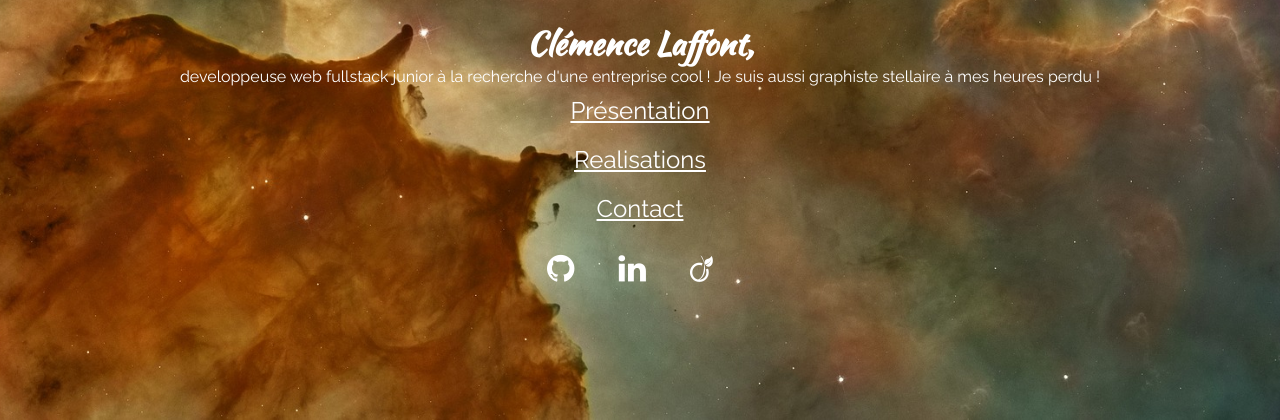
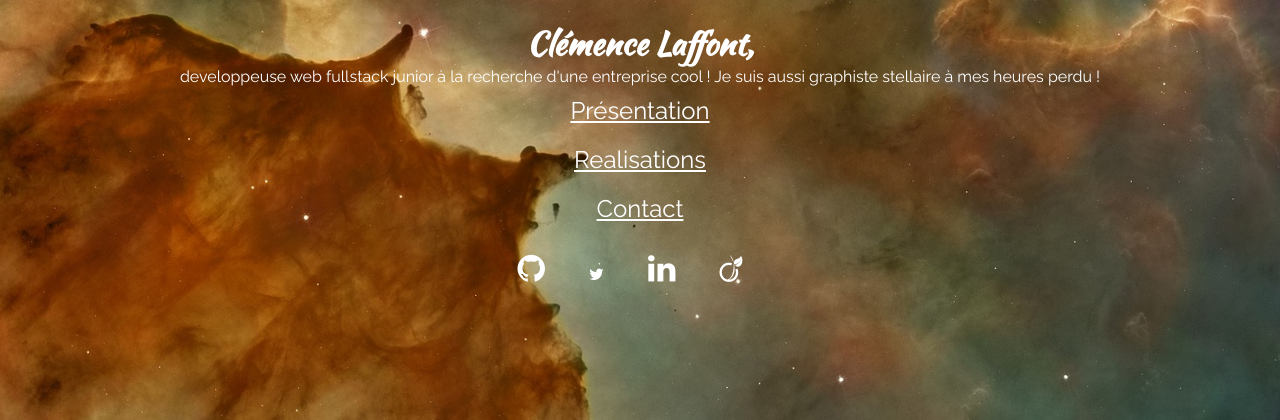
Before and after one commit to ClemenceLaffont/portfolio, a PHP site: page /index.php in a window 1280 px wide. Shown: the part 380-800 px from the top of the page. Run offline with PHP 8.4, Linux system fonts and the light colour scheme.

Commit message:
loe probleme des resaux sociaux est compltement réparé

```diff
--- a/index.php
+++ b/index.php
@@ -12,6 +12,7 @@ include_once("header.html");
         <a href="catalogue.php" class="nav_index">Contact</a>
         <section>
             <a href="https://github.com/ClemenceLaffont"><i class="fa fa-github fa-2x" aria-hidden="true"></i></a>
+            <a href="https://twitter.com/ClemenceLaffont"><i class="fa fa-twitter fa-1g" aria-hidden="true"></i></a>
             <a href="https://www.linkedin.com/in/clemencelaffont/"><i class="fa fa-linkedin fa-2x" aria-hidden="true"></i></a>
             <a href="http://www.viadeo.com/p/0021zucevoj8vb3c"><i class="fa fa-viadeo fa-2x" aria-hidden="true"></i></a>
         </section>
--- a/nav.html
+++ b/nav.html
@@ -20,6 +20,7 @@
                 ?>">Contact</a>
                 <div>
                     <a href="https://github.com/ClemenceLaffont"><i class="fa fa-github fa-1g" aria-hidden="true"></i></a>
+                    <a href="https://twitter.com/ClemenceLaffont"><i class="fa fa-twitter fa-1g" aria-hidden="true"></i></a>
                     <a href="https://www.linkedin.com/in/clemencelaffont/"><i class="fa fa-linkedin fa-1g" aria-hidden="true"></i></a>
                     <a href="http://www.viadeo.com/p/0021zucevoj8vb3c"><i class="fa fa-viadeo fa-1g" aria-hidden="true"></i></a>
                 </div>
@@ -46,6 +47,7 @@
                 ?>">Contact</a>
                 <div>
                     <a href="https://github.com/ClemenceLaffont"><i class="fa fa-github fa-1g" aria-hidden="true"></i></a>
+                    <a href="https://twitter.com/ClemenceLaffont"><i class="fa fa-twitter fa-1g" aria-hidden="true"></i></a>
                     <a href="https://www.linkedin.com/in/clemencelaffont/"><i class="fa fa-linkedin fa-1g" aria-hidden="true"></i></a>
                     <a href="http://www.viadeo.com/p/0021zucevoj8vb3c"><i class="fa fa-viadeo fa-1g" aria-hidden="true"></i></a>
                 </div>
```
